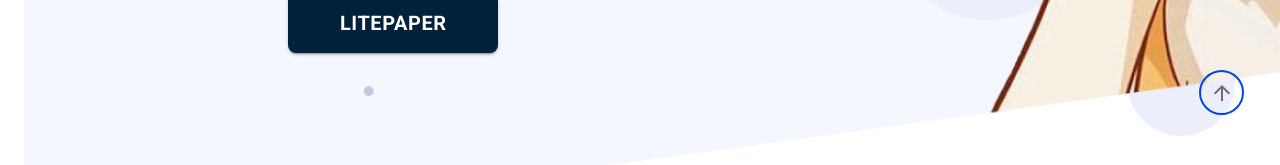
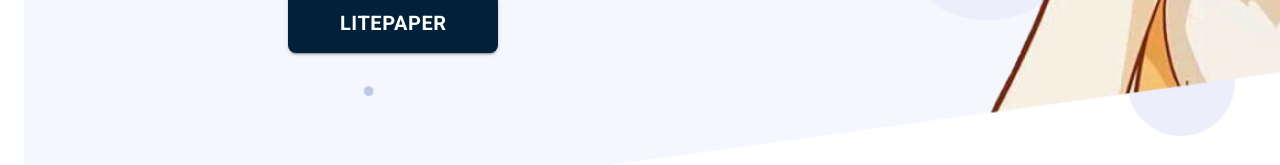
Before and after one commit to DogeGF-Token/DogeGF, a React (Create React App) app in the folder frontend/: page / in a window 1280 px wide. Shown: the part 596-761 px from the top of the page. Built offline with nearby package versions, Linux system fonts and the light colour scheme.

Commit message:
Revert "[create] scroll top button"
This reverts commit bcc8b7f61e75d630a579e785da5c484439967122.

```diff
--- a/frontend/src/app/main/MainApp/MainApp.js
+++ b/frontend/src/app/main/MainApp/MainApp.js
@@ -1,15 +1,14 @@
-import { useState, useEffect } from 'react';
-import clsx from 'clsx';
+import { useState } from 'react';
+import { styled } from '@mui/material/styles';
 import { makeStyles } from '@mui/styles';
 import Container from '@mui/material/Container';
 import Box from '@mui/material/Box';
 import Grid from '@mui/material/Grid';
 import Typography from '@mui/material/Typography';
 import Link from '@mui/material/Link';
-import IconButton from '@mui/material/IconButton';
+import MuiIconButton from '@mui/material/IconButton';
 import ArrowBackIcon from '@mui/icons-material/ArrowBack';
 import ArrowForwardIcon from '@mui/icons-material/ArrowForward';
-import ArrowUpwardIcon from '@mui/icons-material/ArrowUpward';
 
 import MainAppHeader from './MainAppHeader';
 import MainAppFooter from './MainAppFooter';
@@ -29,6 +28,13 @@ import {
 	BLOGS,
 	FAQS,
 } from './constants';
+
+const IconButton = styled(MuiIconButton)(({ theme }) => ({
+	width: 60,
+	height: 60,
+	backgroundColor: '#17262F',
+	color: 'white',
+}));
 
 const useStyles = makeStyles((theme) => ({
 	root: {
@@ -179,12 +185,6 @@ const useStyles = makeStyles((theme) => ({
 	blogSectionPanel: {
 		display: 'flex',
 	},
-	blogSectionActionButton: {
-		width: 60,
-		height: 60,
-		backgroundColor: '#17262F',
-		color: 'white',
-	},
 	blogSectionLeftButton: {
 		marginTop: 100,
 		marginRight: 50,
@@ -279,33 +279,11 @@ const useStyles = makeStyles((theme) => ({
 			},
 		},
 	},
-	scrollTopButton: {
-		position: 'fixed',
-		right: 36,
-		bottom: 89,
-		width: 45,
-		height: 45,
-		border: '2px solid #0044EB',
-	},
 }));
 
 const MainApp = () => {
 	const classes = useStyles();
-	const [isScrollTop, setIsScrollTop] = useState(false);
 	const [openFaqId, setOpenFaqId] = useState('');
-
-	useEffect(() => {
-		window.addEventListener('scroll', (e) => {
-			if (window.pageYOffset > 0) {
-				setIsScrollTop(true);
-			}
-		});
-	});
-
-	const handleScrollTop = (e) => {
-		window.scrollTo(0, 0);
-		setIsScrollTop(false);
-	};
 
 	return (
 		<Container className={classes.root} fixed>
@@ -424,9 +402,8 @@ const MainApp = () => {
 				</SectionTitle>
 
 				<Box className={classes.roadmapSectionPanel}>
-					{PHASES.map((phase, index) => (
+					{PHASES.map((phase) => (
 						<PhaseBox
-							key={phase.title}
 							title={phase.title}
 							season={phase.season}
 							items={phase.items}
@@ -451,7 +428,7 @@ const MainApp = () => {
 					rowSpacing={3}
 				>
 					{TOKENOMICS.map((tokenomic) => (
-						<Grid key={tokenomic.title} item xs={4}>
+						<Grid item xs={4}>
 							<TokenomicBox
 								icon={tokenomic.icon}
 								color={tokenomic.color}
@@ -477,12 +454,7 @@ const MainApp = () => {
 				/>
 
 				<Box className={classes.blogSectionPanel}>
-					<IconButton
-						className={clsx(
-							classes.blogSectionActionButton,
-							classes.blogSectionLeftButton
-						)}
-					>
+					<IconButton className={classes.blogSectionLeftButton}>
 						<ArrowBackIcon />
 					</IconButton>
 
@@ -498,12 +470,7 @@ const MainApp = () => {
 						))}
 					</Box>
 
-					<IconButton
-						className={clsx(
-							classes.blogSectionActionButton,
-							classes.blogSectionRightButton
-						)}
-					>
+					<IconButton className={classes.blogSectionRightButton}>
 						<ArrowForwardIcon />
 					</IconButton>
 				</Box>
@@ -562,7 +529,6 @@ const MainApp = () => {
 				<Box className={classes.faqSectionList}>
 					{FAQS.map((faq) => (
 						<FaqBox
-							key={faq.id}
 							open={faq.id === openFaqId}
 							question={faq.question}
 							answer={faq.answer}
@@ -573,15 +539,6 @@ const MainApp = () => {
 			</Box>
 
 			<MainAppFooter />
-
-			{isScrollTop && (
-				<IconButton
-					className={classes.scrollTopButton}
-					onClick={handleScrollTop}
-				>
-					<ArrowUpwardIcon />
-				</IconButton>
-			)}
 		</Container>
 	);
 };
--- a/frontend/src/app/main/MainApp/components/PhaseBox.js
+++ b/frontend/src/app/main/MainApp/components/PhaseBox.js
@@ -56,8 +56,8 @@ const PhaseBox = (props) => {
 			<Typography className={classes.title}>{title}</Typography>
 			<Typography className={classes.season}>{season}</Typography>
 			<Box className={classes.itemList}>
-				{items.map((item, index) => (
-					<Box key={index} className={classes.itemBox}>
+				{items.map((item) => (
+					<Box className={classes.itemBox}>
 						<CheckIcon className={classes.itemIcon} />
 						<Typography className={classes.item}>{item}</Typography>
 					</Box>
```
